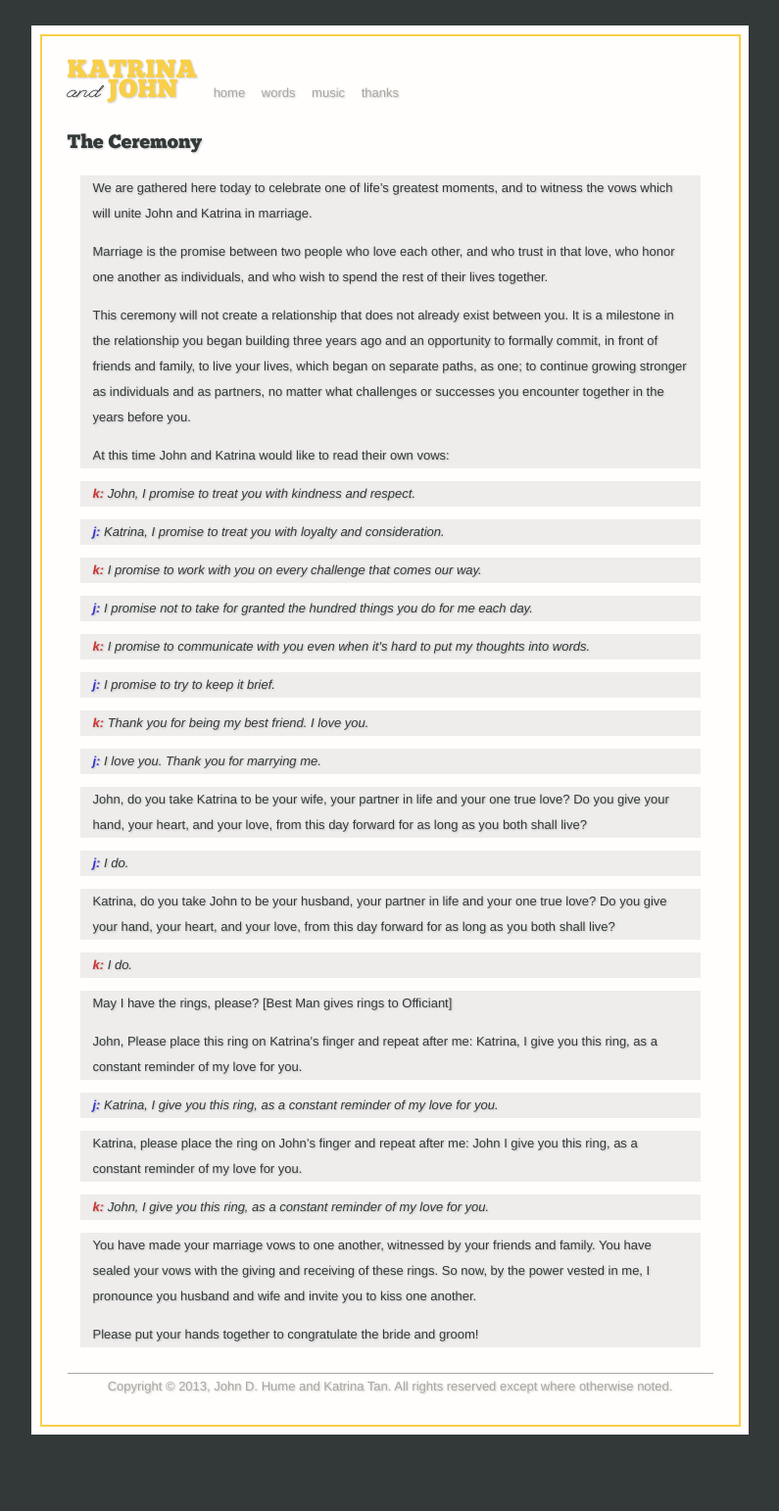
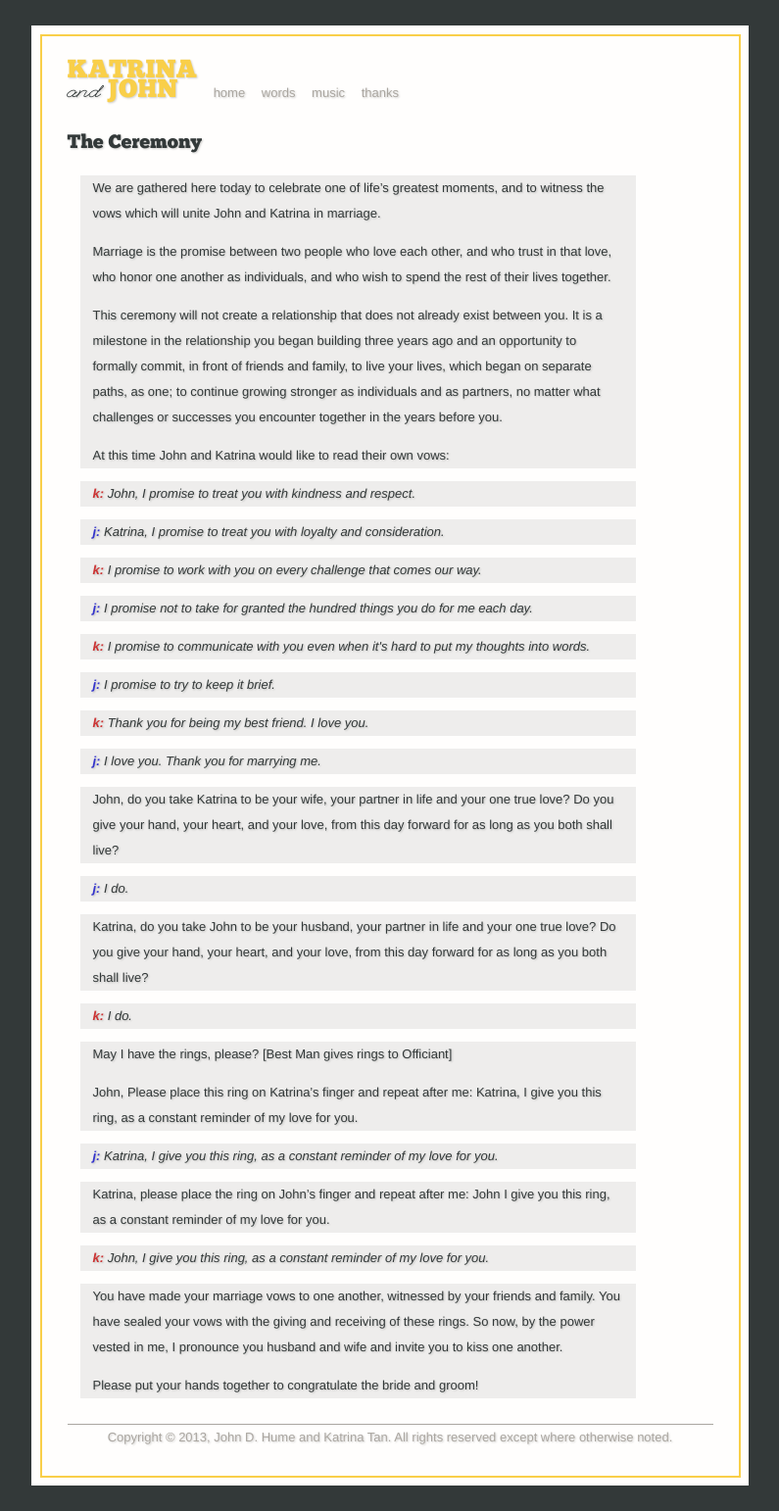
Before and after one commit to duelinmarkers/john-and-kat-wedding, a Jekyll site: the page built from words.md, in a window 1280 px wide. Shown: the whole page at 98% size, without its empty margins (242-1037 px from the left). Built offline with Jekyll 4.4.1, drawn with Linux system fonts in a browser that asks for light colours; before the commit the page ends 1490 px from its top, so only the background shows below that.

Commit message:
Increase margin-right on default layout content.

```diff
--- a/css/main.css
+++ b/css/main.css
@@ -138,6 +138,10 @@ footer {
 
 /* Content */
 
+.default .content {
+    margin-right: 10%;
+}
+
 .content a {
     font-weight: bold;
 }
```
